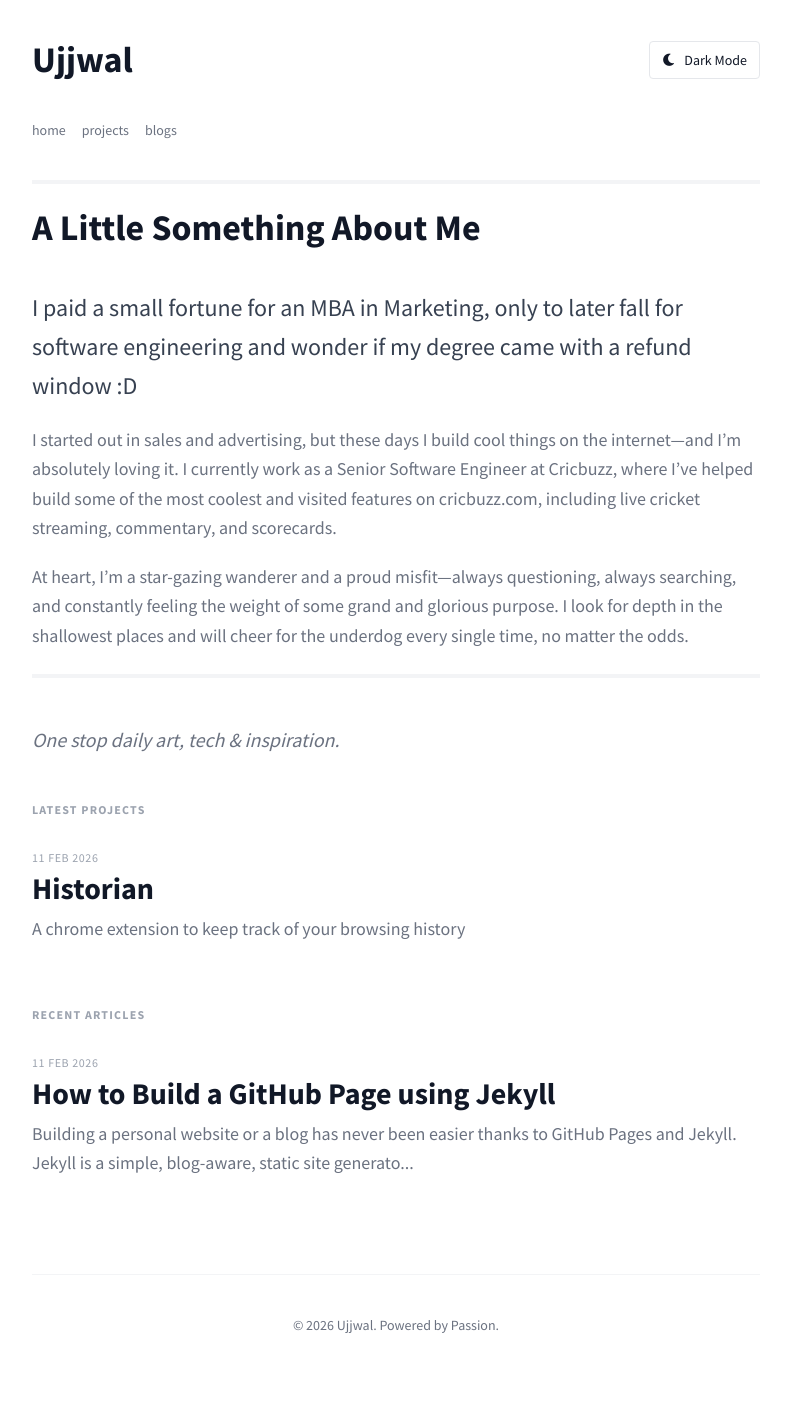
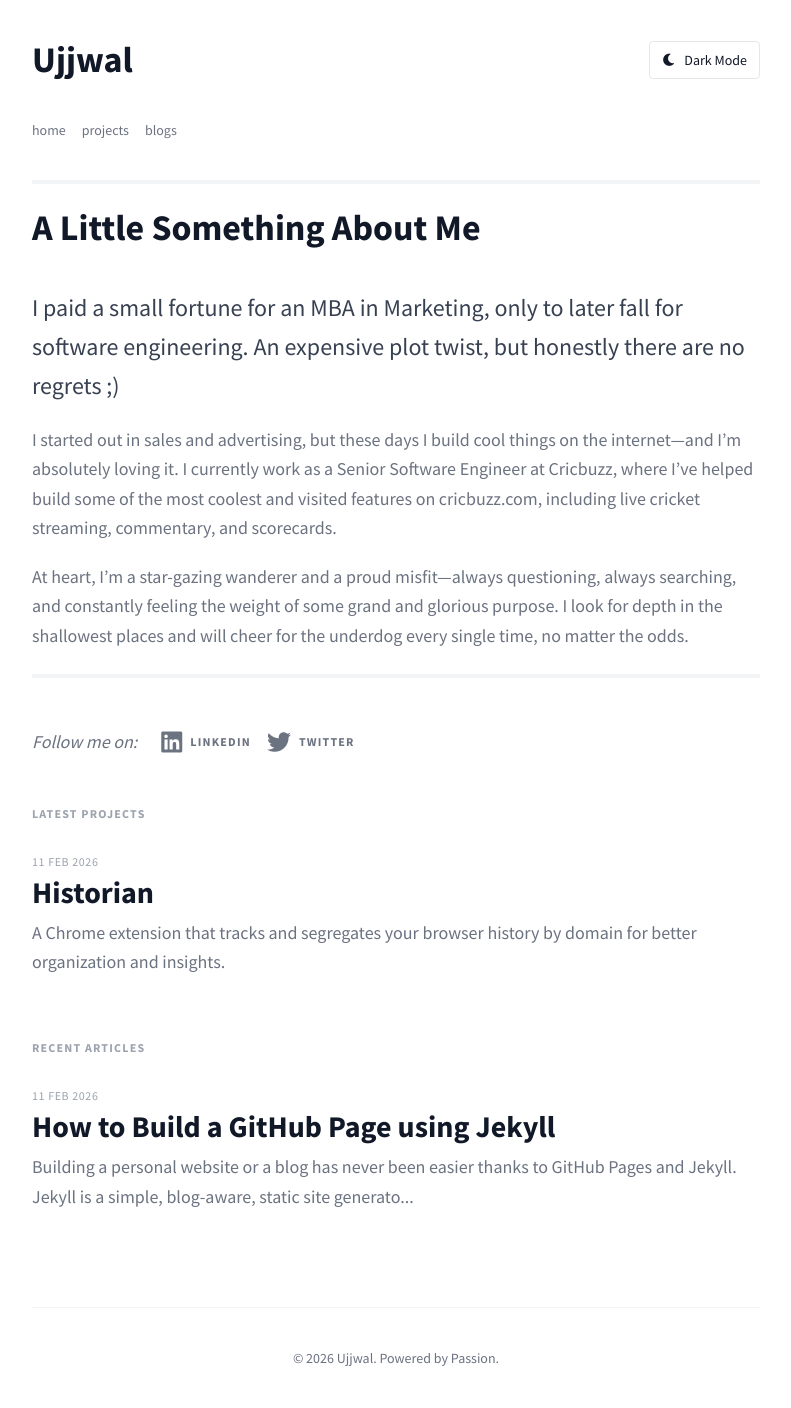
Before and after one commit to itsuvs/itsuvs.github.io, a Jekyll site: the page built from index.html, in a window 1280 px wide. Shown: the whole page, without its empty margins (244-1035 px from the left). Built offline with Jekyll 4.4.1, drawn with Linux system fonts in a browser that asks for light colours; nearby versions of some CDN libraries; some web fonts are replaced; before the commit the page ends 1375 px from its top, so only the background shows below that.

Commit message:
Added description for historian

```diff
--- a/index.html
+++ b/index.html
@@ -10,9 +10,8 @@ title: Home
         <div class="flex flex-col md:flex-row gap-10 items-start">
             <div class="flex-1 space-y-5">
                 <p class="text-2xl font-normal leading-relaxed text-gray-700 dark:text-gray-200">
-                    I paid a small fortune for an MBA in Marketing, only to later fall for software engineering and
-                    wonder if
-                    my degree came with a refund window :D
+                    I paid a small fortune for an MBA in Marketing, only to later fall for software engineering. An
+                    expensive plot twist, but honestly there are no regrets ;)
                 </p>
                 <p class="text-lg text-gray-500 dark:text-gray-400 leading-relaxed">
                     I started out in sales and advertising, but these days I build cool things on the internet—and I’m
@@ -32,9 +31,21 @@ title: Home
     </article>
 
     <div class="mb-10">
-        <h2 class="text-xl text-gray-500 dark:text-gray-400 font-normal italic">
-            One stop daily art, tech & inspiration.
-        </h2>
+        <div class="flex items-center gap-6 text-gray-500 dark:text-gray-400">
+            <span class="text-lg font-normal italic">Follow me on:</span>
+            <div class="flex items-center gap-4">
+                <a href="https://linkedin.com/in/ujjwal-shrivas" target="_blank"
+                    class="hover:text-accent dark:hover:text-accent-dark transition-colors flex items-center gap-2">
+                    <i class="fab fa-linkedin text-2xl"></i>
+                    <span class="text-xs font-bold uppercase tracking-widest">LinkedIn</span>
+                </a>
+                <a href="https://twitter.com/itsuvs" target="_blank"
+                    class="hover:text-accent dark:hover:text-accent-dark transition-colors flex items-center gap-2">
+                    <i class="fab fa-twitter text-2xl"></i>
+                    <span class="text-xs font-bold uppercase tracking-widest">Twitter</span>
+                </a>
+            </div>
+        </div>
     </div>
 
     <div>
--- a/projects/_posts/2026-02-11-historian.md
+++ b/projects/_posts/2026-02-11-historian.md
@@ -1,9 +1,33 @@
 ---
 layout: project
 title: Historian
-info: A chrome extension to keep track of your browsing history
-category: Project
+info: A Chrome extension that tracks and segregates your browser history by domain for better organization and insights.
+category: Projects
 link: https://github.com/itsuvs/historian
 ---
 
 ![title](/assets/images/historian.png)
+
+<br>
+
+**Historian** is a powerful Chrome extension designed to help you regain control over your digital footprint. Unlike the standard browser history which presents a cluttered, linear list, Historian intelligently tracks and organizes your browsing activity by segregating data based on the domain.
+
+<br>
+
+### **Key Features:**
+
+<br>
+
+- **Domain-Based Segregation**: Automatically groups your history by website, allowing you to see exactly how much time you spend on specific platforms.
+- **Intuitive Organization**: Easily navigate through your past activity without scrolling through endless pages of disjointed links.
+- **Privacy-First**: Keep your history organized locally on your machine.
+
+<br>
+
+### **Future Roadmap:**
+
+<br>
+
+The vision for Historian goes beyond personal organization. The next major update aims to make your curated history **shareable**. Whether you want to share a list of research resources, a collection of interesting articles, or a curated learning path, Historian will allow you to package and share your domain-specific history with others.
+
+<br>
```
